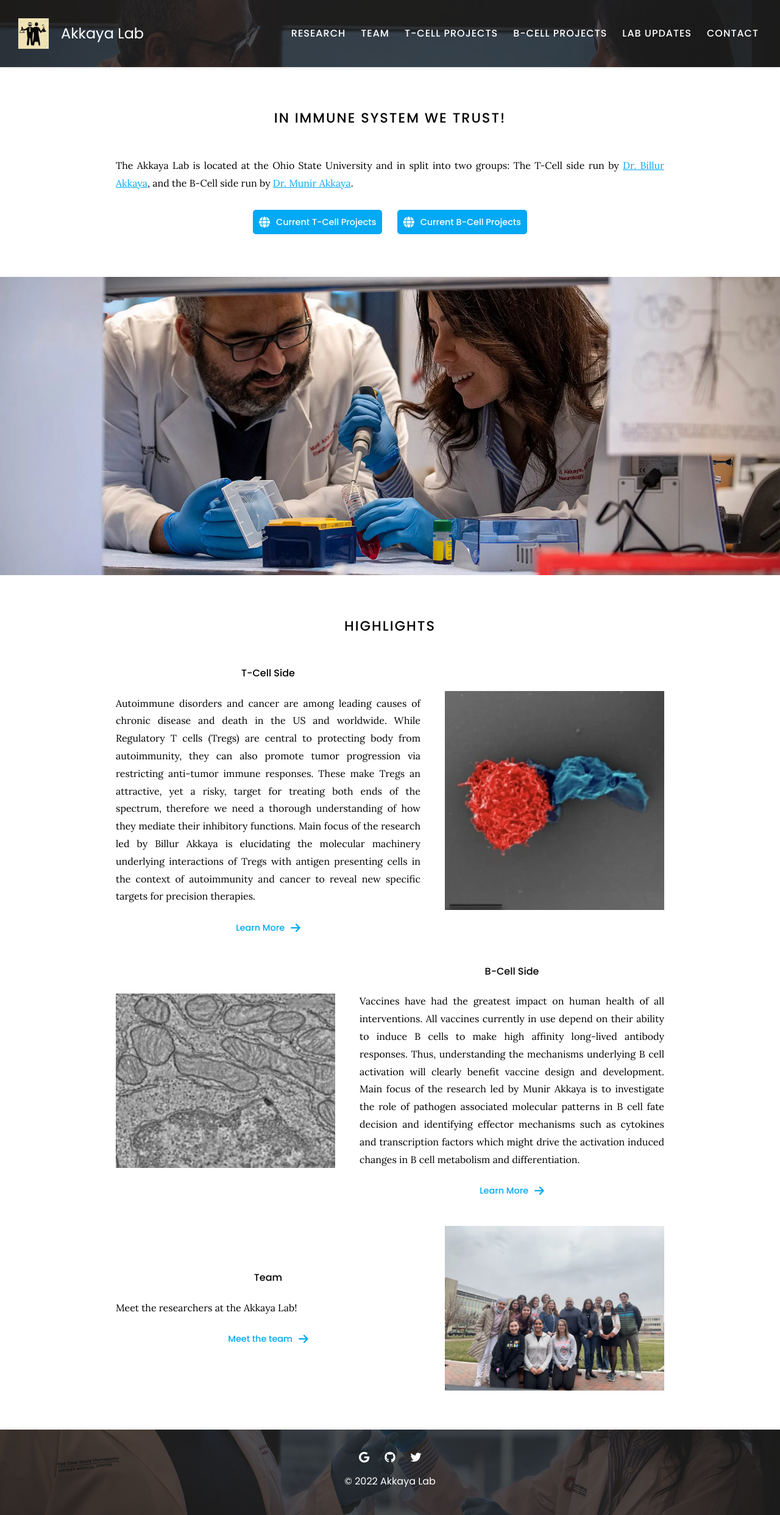
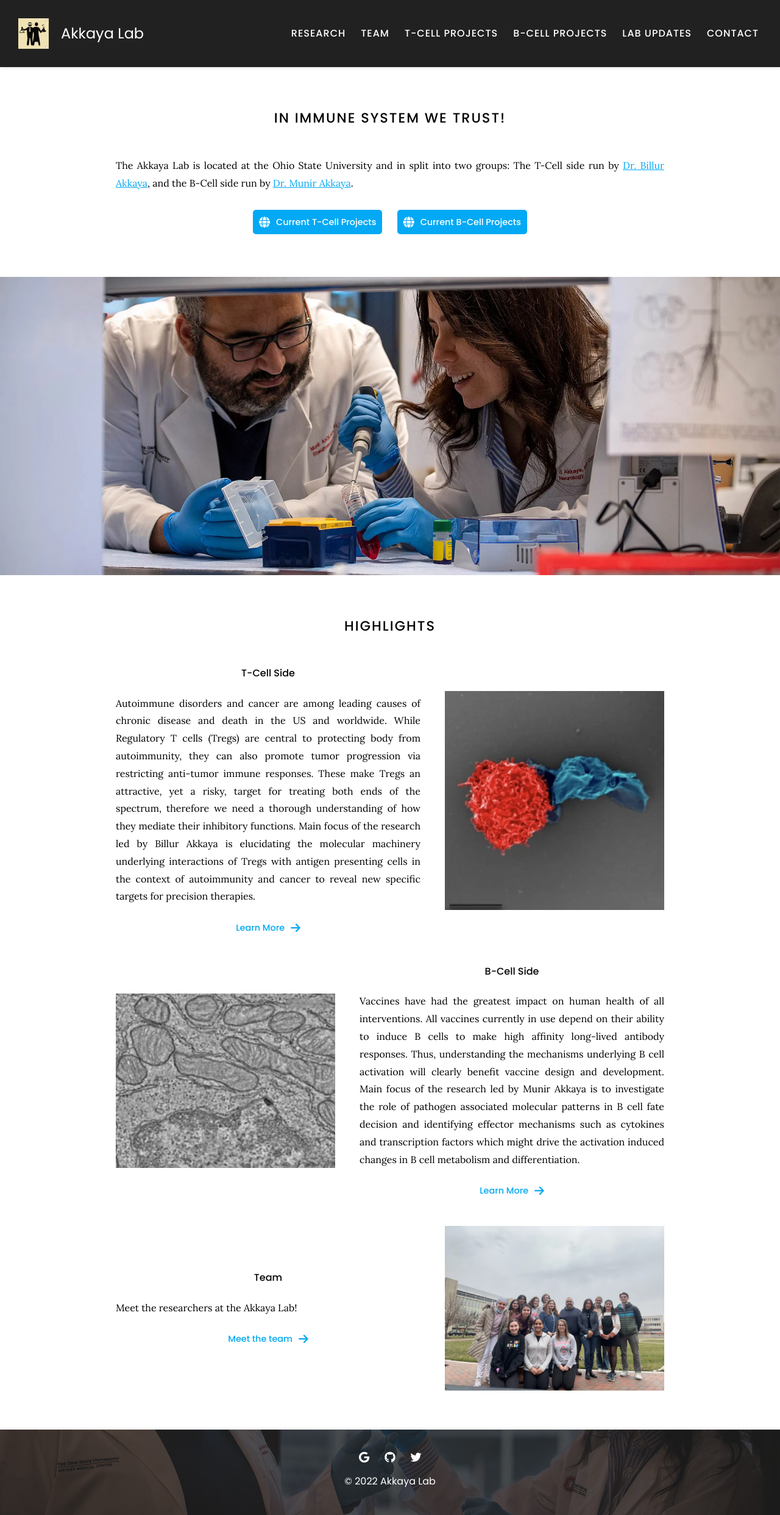
Before and after one commit to Harrisonthow/akkaya-lab, a Jekyll site: the page built from index.md, in a window 1280 px wide. Shown: the whole page at 61% size. Built offline with Jekyll 4.4.1, drawn with Linux system fonts in a browser that asks for light colours.

Commit message:
Update header.html

```diff
--- a/_includes/header.html
+++ b/_includes/header.html
@@ -12,7 +12,7 @@
 {%- endif -%}
 
 
-<header {% if background %}class="background"{% endif %} {% if background %}style="--background: url('{{ background | relative_url }}')"{% endif %} data-dark="{{ dark }}">  <a
+<header {% if background %}class="background"{% endif %} {% if background %}style="--background: url('images/akkayatop.webp')"{% endif %} data-dark="{{ dark }}">  <a
     href="{{ '/' | relative_url }}"
     class="logo_row"
     data-tooltip="Home"
```
